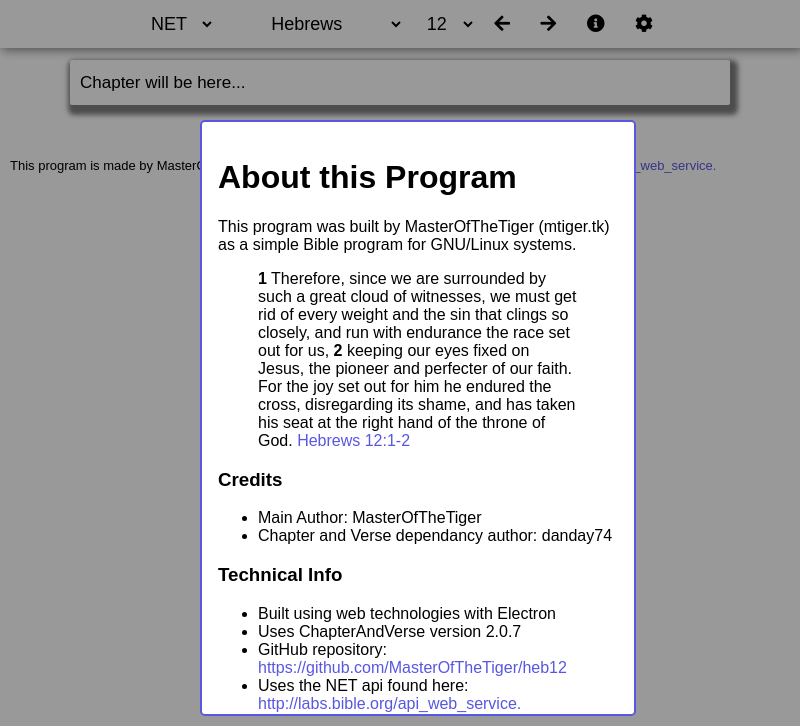
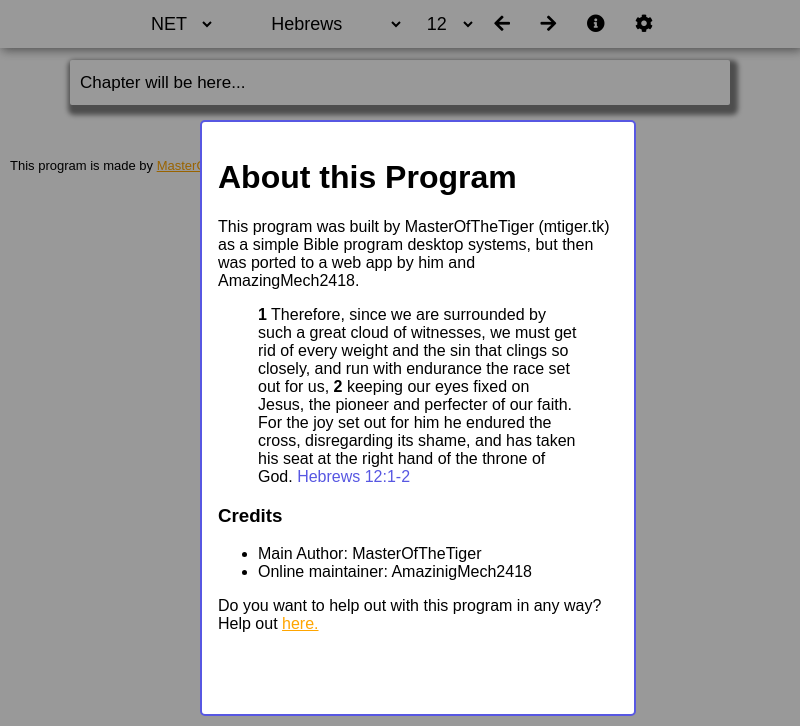
Before and after one commit to heb12/heb12-Online, an Electron app: page app/index.html in a window 800 px wide. Both pictures are taken after a click on the element 595 px from the left and 24 px from the top of the page. Drawn offline with Linux system fonts and the light colour scheme; no server answers.

Commit message:
Update information about app

```diff
--- a/app/index.html
+++ b/app/index.html
@@ -99,7 +99,7 @@
         <div id="backdrop" onclick="document.getElementById('info').style.display='none';document.getElementById('settings').style.display='none';document.getElementById('backdrop').style.display='none';document.body.style.overflow='auto';"></div>
         <div id="info" class="popup">
             <h1>About this Program</h1>
-            <p>This program was built by MasterOfTheTiger (mtiger.tk) as a simple Bible program for GNU/Linux systems.</p>
+            <p>This program was built by MasterOfTheTiger (mtiger.tk) as a simple Bible program desktop systems, but then was ported to a web app by him and AmazingMech2418.</p>
             <blockquote><b>1</b> Therefore, since we are surrounded by such a great cloud of witnesses, we must get rid of every weight and the sin that clings
             so closely, and run with endurance the race set out for us, <b>2</b> keeping our eyes fixed on Jesus, the pioneer and perfecter
             of our faith. For the joy set out for him he endured the cross, disregarding its shame, and has taken his seat at the right
@@ -107,16 +107,9 @@
             <h3>Credits</h3>
             <ul>
                 <li>Main Author: MasterOfTheTiger</li>
-                <li>Chapter and Verse dependancy author: danday74</li>
+                <li>Online maintainer: AmazinigMech2418</li>
             </ul>
-            <h3>Technical Info</h3>
-            <ul>
-                <li>Built using web technologies with Electron</li>
-                <li>Uses ChapterAndVerse version 2.0.7</li>
-                <li>GitHub repository: <span class="link">https://github.com/MasterOfTheTiger/heb12</span></li>
-                <li>Uses the NET api found here: <span class="link">http://labs.bible.org/api_web_service.</span></li>
-            </ul>
-            <p>Do you want to help out with this program in any way? Help out here: <span class="link">https://github.com/MasterOfTheTiger/heb12</span></p>
+            <p>Do you want to help out with this program in any way? Help out <a href="https://github.com/heb12/heb12-Online">here.</a></p>
         </div>
         <div id="settings" class="popup">
             <h1>Settings</h1>
@@ -158,7 +151,7 @@
             <p id="scripture">Chapter will be here...</p>
         </div>
         <footer>
-            <p>This program is made by MasterOfTheTiger (<span class="link">mtiger.tk</span>). The Bible is from the NET via <span class="link">http://labs.bible.org/api_web_service.</span></p>
+            <p>This program is made by <a href="https://scratch.mit.edu/users/MasterOfTheTiger">MasterOfTheTiger</a> and <a href="https://scratch.mit.edu/users/AmazingMech2418">AmazingMech2418</a>.</p>
         </footer>
         <script src="../node_modules/chapter-and-verse/browser.js"></script>
         <script type="text/javascript" src="./script.js"></script>
```
